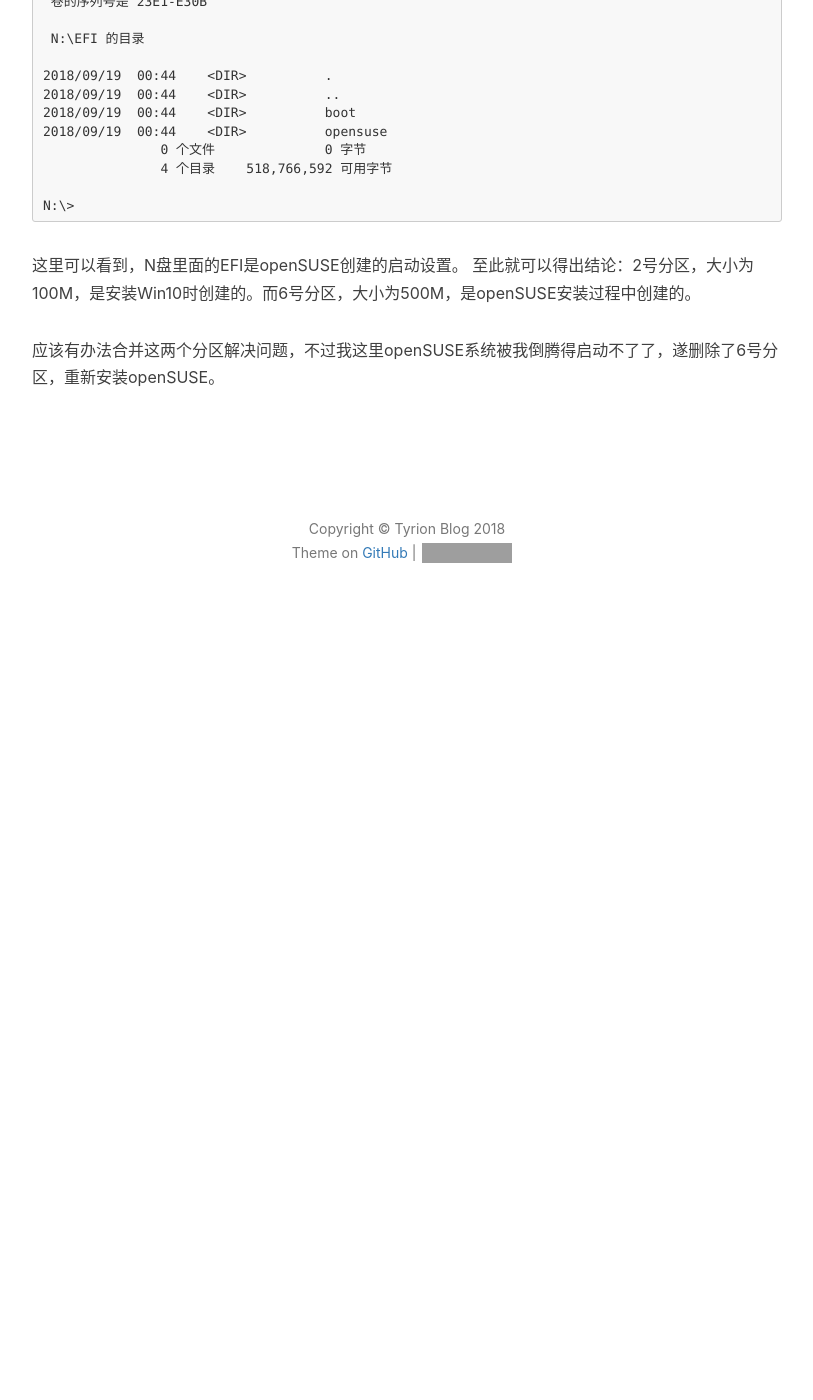
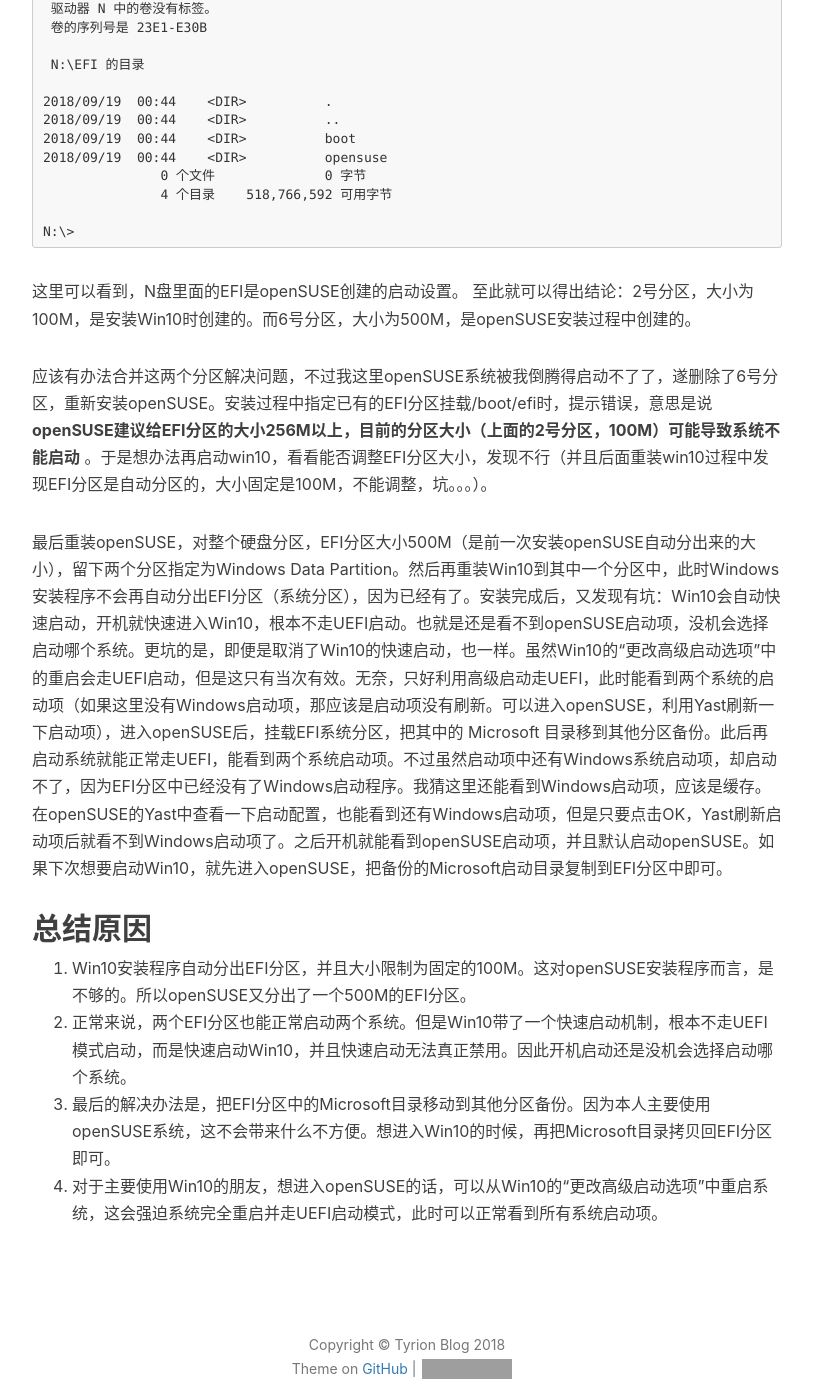
Before and after one commit to ttyrion/ttyrion.github.io, a Jekyll site: the page built from _posts/2018-09-19-【糗事】安装Win10+openSUSE双系统之后无法找到openSUSE启动项.md, in a window 1280 px wide and 1400 px high, scrolled down 4077 px. Shown: the whole window, without its empty margins (233-1046 px from the left). Built offline with Jekyll 4.4.1, drawn with Linux system fonts in a browser that asks for light colours; nearby versions of some CDN libraries; comment, search, counter and statistics services are not loaded; before the commit the page ends 4707 px from its top, so only the background shows below that; some of the changed text lies outside the part shown; grey boxes are pictures that could not be loaded.

Commit message:
完善双系统

```diff
--- a/_posts/2018-09-19-【糗事】安装Win10+openSUSE双系统之后无法找到openSUSE启动项.md
+++ b/_posts/2018-09-19-【糗事】安装Win10+openSUSE双系统之后无法找到openSUSE启动项.md
@@ -11,7 +11,7 @@
 
 ## 前言
 
-> 为了犒劳自己，若日入手一台新笔记本。安装完Win10后接着在保留的未分区的磁盘中安装openSUSE，结果启动项里面看不到openSUSE，只能启动Win10。奇怪的是以U盘openSUSE启动后选择从硬盘启动系统时，却能看到openSUSE启动项。昨晚整到半夜无果，今日下班回家继续折腾。。。
+> 为了犒劳自己，昨日入手一台新笔记本，系统Win10。删除一个分区后准备在此分区的中安装openSUSE（本人平时主要使用openSUSE），结果开机启动时并没有看到启动项，直接启动了Win10。奇怪的是以U盘openSUSE启动后再选择从硬盘启动系统时，却能看到openSUSE以及Windows系统启动项。昨晚整到半夜无果，今日下班回家继续折腾。。。
 
 先看几个概念，这是我最后能找到问题的基础。为了不至于描述错误（本人这方面的知识不够科普），以下几个概念的解释主要来自[openSUSE 官网](https://zh.opensuse.org/openSUSE:UEFI)。
 
@@ -152,4 +152,12 @@
 这里可以看到，N盘里面的EFI是openSUSE创建的启动设置。
 至此就可以得出结论：2号分区，大小为100M，是安装Win10时创建的。而6号分区，大小为500M，是openSUSE安装过程中创建的。
 
-应该有办法合并这两个分区解决问题，不过我这里openSUSE系统被我倒腾得启动不了了，遂删除了6号分区，重新安装openSUSE。
+应该有办法合并这两个分区解决问题，不过我这里openSUSE系统被我倒腾得启动不了了，遂删除了6号分区，重新安装openSUSE。安装过程中指定已有的EFI分区挂载/boot/efi时，提示错误，意思是说 **openSUSE建议给EFI分区的大小256M以上，目前的分区大小（上面的2号分区，100M）可能导致系统不能启动** 。于是想办法再启动win10，看看能否调整EFI分区大小，发现不行（并且后面重装win10过程中发现EFI分区是自动分区的，大小固定是100M，不能调整，坑。。。）。
+
+最后重装openSUSE，对整个硬盘分区，EFI分区大小500M（是前一次安装openSUSE自动分出来的大小），留下两个分区指定为Windows Data Partition。然后再重装Win10到其中一个分区中，此时Windows安装程序不会再自动分出EFI分区（系统分区），因为已经有了。安装完成后，又发现有坑：Win10会自动快速启动，开机就快速进入Win10，根本不走UEFI启动。也就是还是看不到openSUSE启动项，没机会选择启动哪个系统。更坑的是，即便是取消了Win10的快速启动，也一样。虽然Win10的“更改高级启动选项”中的重启会走UEFI启动，但是这只有当次有效。无奈，只好利用高级启动走UEFI，此时能看到两个系统的启动项（如果这里没有Windows启动项，那应该是启动项没有刷新。可以进入openSUSE，利用Yast刷新一下启动项），进入openSUSE后，挂载EFI系统分区，把其中的 Microsoft 目录移到其他分区备份。此后再启动系统就能正常走UEFI，能看到两个系统启动项。不过虽然启动项中还有Windows系统启动项，却启动不了，因为EFI分区中已经没有了Windows启动程序。我猜这里还能看到Windows启动项，应该是缓存。在openSUSE的Yast中查看一下启动配置，也能看到还有Windows启动项，但是只要点击OK，Yast刷新启动项后就看不到Windows启动项了。之后开机就能看到openSUSE启动项，并且默认启动openSUSE。如果下次想要启动Win10，就先进入openSUSE，把备份的Microsoft启动目录复制到EFI分区中即可。
+
+## 总结原因
+1. Win10安装程序自动分出EFI分区，并且大小限制为固定的100M。这对openSUSE安装程序而言，是不够的。所以openSUSE又分出了一个500M的EFI分区。
+2. 正常来说，两个EFI分区也能正常启动两个系统。但是Win10带了一个快速启动机制，根本不走UEFI模式启动，而是快速启动Win10，并且快速启动无法真正禁用。因此开机启动还是没机会选择启动哪个系统。
+3. 最后的解决办法是，把EFI分区中的Microsoft目录移动到其他分区备份。因为本人主要使用openSUSE系统，这不会带来什么不方便。想进入Win10的时候，再把Microsoft目录拷贝回EFI分区即可。
+4. 对于主要使用Win10的朋友，想进入openSUSE的话，可以从Win10的“更改高级启动选项”中重启系统，这会强迫系统完全重启并走UEFI启动模式，此时可以正常看到所有系统启动项。
```
